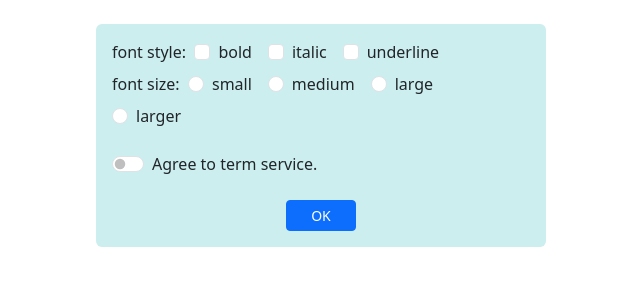
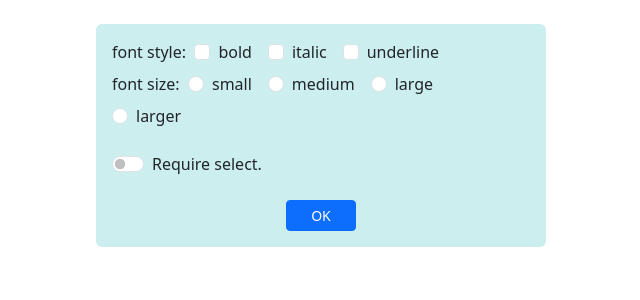
Before and after one commit to IRAFRIX/Selected-Topic, a React (Create React App) app in the folder App1/: page / in a window 1280 px wide. Shown: the top 300 px of the page, without its empty margins (319-959 px from the left). Built offline with nearby package versions, Linux system fonts and the light colour scheme.

Commit message:
FinaleToday

```diff
--- a/App1/src/form-check.js
+++ b/App1/src/form-check.js
@@ -69,7 +69,7 @@ export default function FromCheck (){
             <div className="form-check form-switch mt-3">
                 <input type="checkbox" id="sw" value="require"
                 className="form-check-input" ref={switchReq}/>
-                <label htmlFor="sw" className="form-check-label">Agree to term service.</label>
+                <label htmlFor="sw" className="form-check-label">Require select.</label>
             </div>
             <div className="text-center mt-4">
                 <button type="button" className="btn btn-sm px-4 btn-primary"
```
